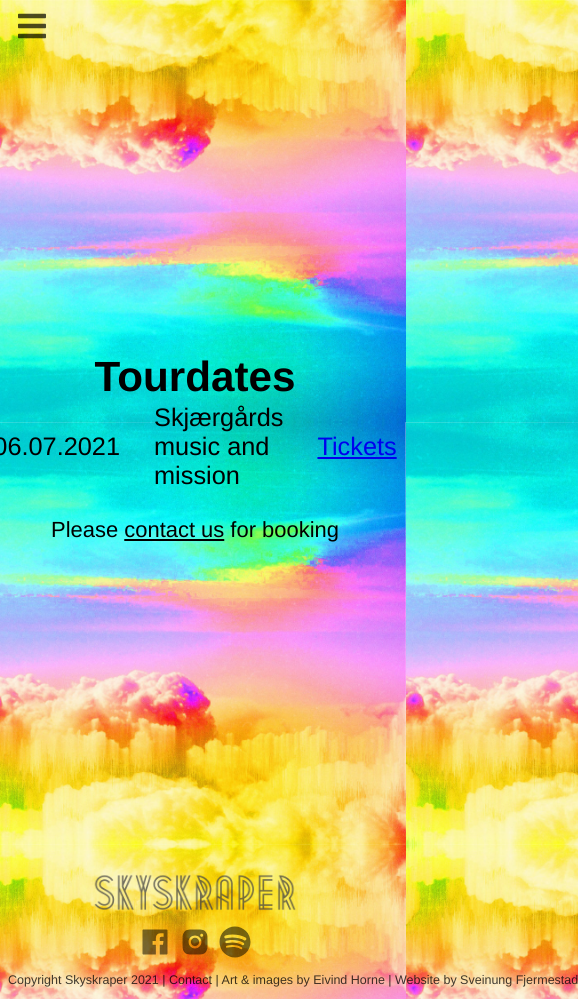
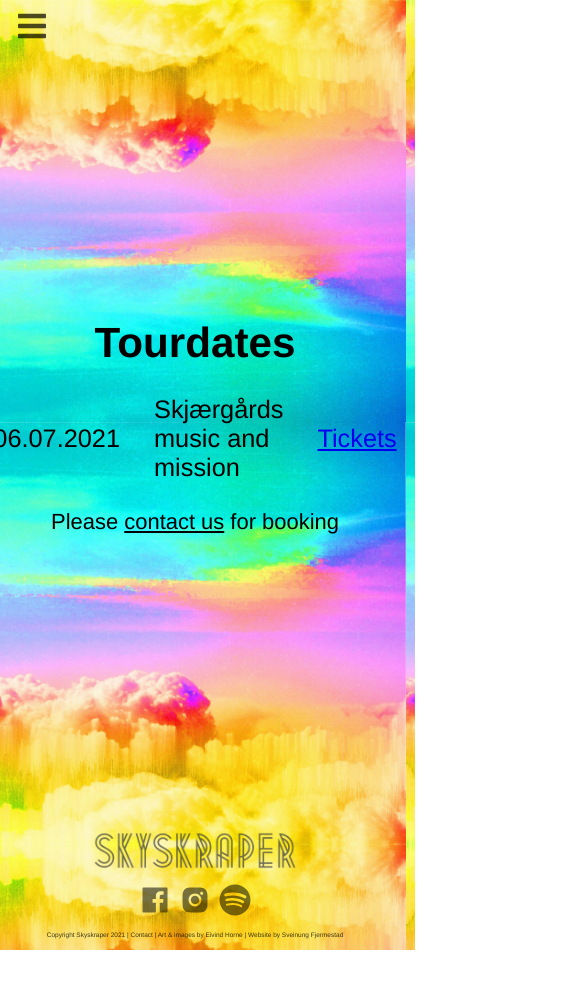
Before and after one commit to Sfjermestad/skyskraper, a React (Create React App) app: page /tour in a window 390 px wide. Shown: the whole page, 578 px wide, since content can reach past the window. After the commit the page ends 950 px from the top, so only its background shows below. Built offline with nearby package versions, Linux system fonts and the light colour scheme.

Commit message:
fixed music link and other minor improvements

```diff
--- a/src/App.js
+++ b/src/App.js
@@ -5,7 +5,7 @@ import { BrowserRouter as Router, Switch, Route } from 'react-router-dom';
 import home from './Pages/home';
 import tour from './Pages/tour';
 import about from './Pages/about';
-import music from './Pages/music';
+// import music from './Pages/music';
 import refuge from './Pages/refuge';
 import again from './Pages/again';
 import heaven_and_earth from './Pages/heaven-and-earth';
@@ -22,7 +22,7 @@ function App() {
         <Route path='/' exact component={home} />
         <Route path='/tour' component={tour} />
         <Route path='/about' component={about} />
-        <Route path='/music' component={music} />
+        {/* <Route path='/music' component={music} /> */}
         <Route path='/refuge' component={refuge} />
         <Route path='/again' component={again} />
         <Route path='/heavenandearth' component={heaven_and_earth} />
--- a/src/Components/Footer.css
+++ b/src/Components/Footer.css
@@ -50,6 +50,13 @@
     text-align: center;
     margin-bottom: 4px;
 }
+
+@media only screen and (max-width: 600px) {
+    #footer-text {
+        font-size: 6.5px;
+    }
+  }
+
 #footer-text a {
     color: black;
     text-decoration: none;
--- a/src/Components/Navbar.js
+++ b/src/Components/Navbar.js
@@ -33,6 +33,7 @@ function Navbar() {
                         </Link> */}
                     </li>
                     {SideBarData.map((item, index) => {
+                        {if (item.title != 'Music') {
                             return (
                                 <li key={index} className={item.cName}>
                                     <Link to={item.path}>
@@ -40,6 +41,19 @@ function Navbar() {
                                     </Link>
                                 </li>
                                 )
+                            }
+                            else {
+                                return (
+                                    <li key={index} className={item.cName}>
+                                        <a href='https://distrokid.com/hyperfollow/skyskraper/floor-one'>
+                                            <span>{item.title}</span>
+                                        </a>
+                                    </li>
+                                    )
+                            }
+                        }
+
+
                     })}
                 </ul>
             </nav>
--- a/src/Components/SideBarData.js
+++ b/src/Components/SideBarData.js
@@ -19,7 +19,7 @@ export const SideBarData = [
     },
     {
         title: 'Music',
-        path: { pathname: "https://distrokid.com/hyperfollow/skyskraper/floor-one" },
+        path: '/music',
         cName: 'nav-text'
     },
 ]
--- a/src/Pages/home.css
+++ b/src/Pages/home.css
@@ -17,6 +17,9 @@
     font-weight: bold;
     color: black;
 }
+.home a {
+  text-decoration: none;
+}
 
 
 .home a {
--- a/src/Pages/music.js
+++ b/src/Pages/music.js
@@ -1,4 +1,4 @@
-import React from 'react'
+import React, { useEffect } from 'react'
 import './music.css';
 import floorone from './images/floor.jpg'
 import again from './images/again.jpg'
@@ -7,11 +7,12 @@ import heaven from './images/heaven.jpg'
 import { Route } from "react-router-dom";
 
 function music() {
-    return (
-        <Route path='/privacy-policy' component={() => {
-            window.location.href = 'https://distrokid.com/hyperfollow/skyskraper/floor-one';
-            return null;
-       }}/>
+
+    useEffect(() => {
+        window.location.href = "https://distrokid.com/hyperfollow/skyskraper/floor-one";  }, []);
+
+    return ( <div></div>
+
         // <div id='music-wrapper'>
         //     <div className="release">
         //         <img src={floorone} alt="Floor One Cover" className="artwork"></img>
--- a/src/Pages/tour.css
+++ b/src/Pages/tour.css
@@ -2,7 +2,7 @@
     margin-top: 1vh;
     display: flex;
     flex-direction: column;
-    height: 90vh;
+    height: 85vh;
     justify-content: center;
     align-items: center;
     font-size: 2rem;
@@ -29,4 +29,5 @@
 #header{
     font-size: 5vh;
     font-weight: bold;
+    margin-bottom: 3vh;
 }
```
Also changed, not shown: src/Components/Navbar.css (+14 -0 lines). Lines whose indentation alone changed are shown as unchanged.
